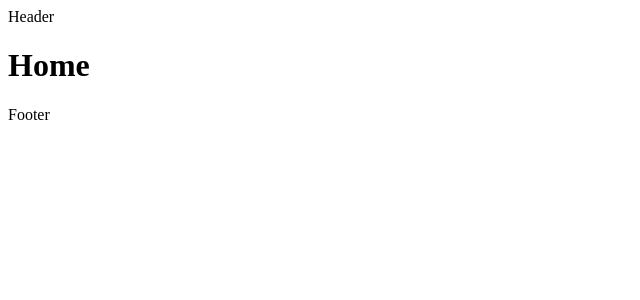
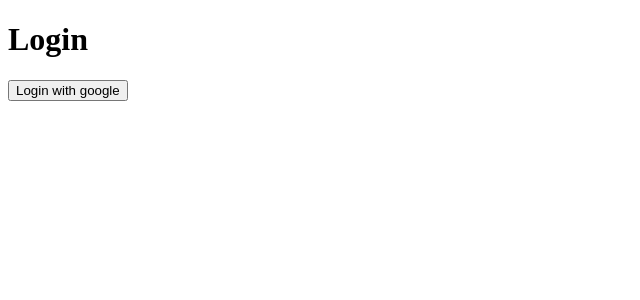
Before and after one commit to guisilva19/social-login, a React (Vite) app: page / in a window 1280 px wide. Shown: the top 300 px of the page, without its empty margins (0-640 px from the left). Built offline with nearby package versions, Linux system fonts and the light colour scheme.

Commit message:
feat: config client id and provider

```diff
--- a/package.json
+++ b/package.json
@@ -10,12 +10,15 @@
     "preview": "vite preview"
   },
   "dependencies": {
+    "@react-oauth/google": "^0.12.1",
+    "dotenv": "^16.4.5",
     "react": "^18.2.0",
     "react-dom": "^18.2.0",
     "react-router-dom": "^6.22.3",
     "styled-components": "^6.1.8"
   },
   "devDependencies": {
+    "@types/node": "^20.11.30",
     "@types/react": "^18.2.64",
     "@types/react-dom": "^18.2.21",
     "@typescript-eslint/eslint-plugin": "^7.1.1",
--- a/src/App.tsx
+++ b/src/App.tsx
@@ -1,12 +1,14 @@
 import { Outlet } from "react-router-dom";
+import Header from "./components/header/header";
+import Footer from "./components/footer/footer";
 
 export default function App() {
   return (
     <>
       <div>
-        <header>Header</header>
+        <Header />
         <Outlet />
-        <footer>Footer</footer>
+        <Footer />
       </div>
     </>
   );
--- a/src/main.tsx
+++ b/src/main.tsx
@@ -2,7 +2,6 @@
 import ReactDOM from "react-dom/client";
 import { RouterProvider } from "react-router-dom";
 import { router } from "./routes/routes";
-
 
 ReactDOM.createRoot(document.getElementById("root")!).render(
   <React.StrictMode>
--- a/src/routes/routes.tsx
+++ b/src/routes/routes.tsx
@@ -3,6 +3,7 @@
 import Home from "../screens/home/page";
 import Contact from "../screens/contact/page";
 import Error from "../screens/error/page";
+import Login from "../screens/login/page";
 
 export const router = createBrowserRouter([
   {
@@ -12,6 +13,10 @@
     children: [
       {
         path: "/",
+        element: <Login />,
+      },
+      {
+        path: "/home",
         element: <Home />,
       },
       { path: "/contact", element: <Contact /> },
--- /dev/null
+++ b/src/screens/login/page.tsx
@@ -0,0 +1,16 @@
+import { GoogleOAuthProvider } from "@react-oauth/google";
+import { GOOGLE_CLIENT_ID } from "../../config/enviroments";
+
+
+export default function Login() {
+  return (
+    <>
+      <GoogleOAuthProvider clientId={GOOGLE_CLIENT_ID}>
+      <div>
+        <h1>Login</h1>
+        <button>Login with google</button>
+      </div>
+      </GoogleOAuthProvider>
+    </>
+  );
+}
```
Also changed, not shown: 2 other files (tests, documents, lock files or other folders).
